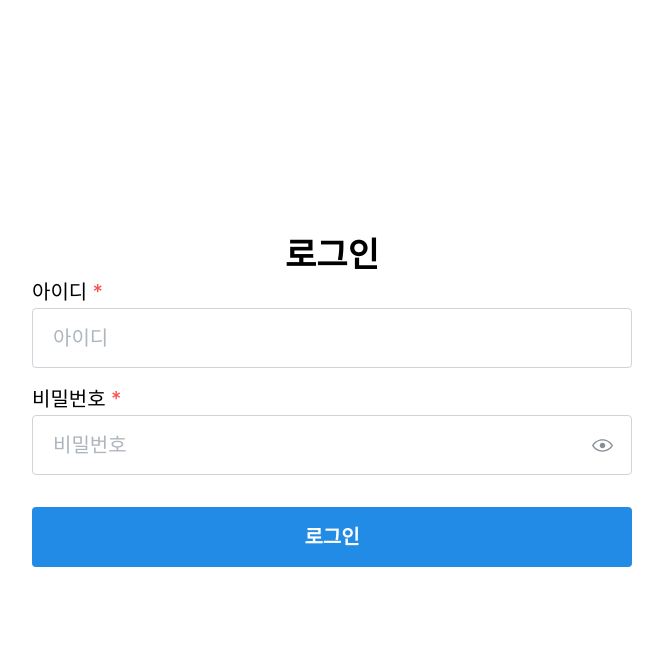
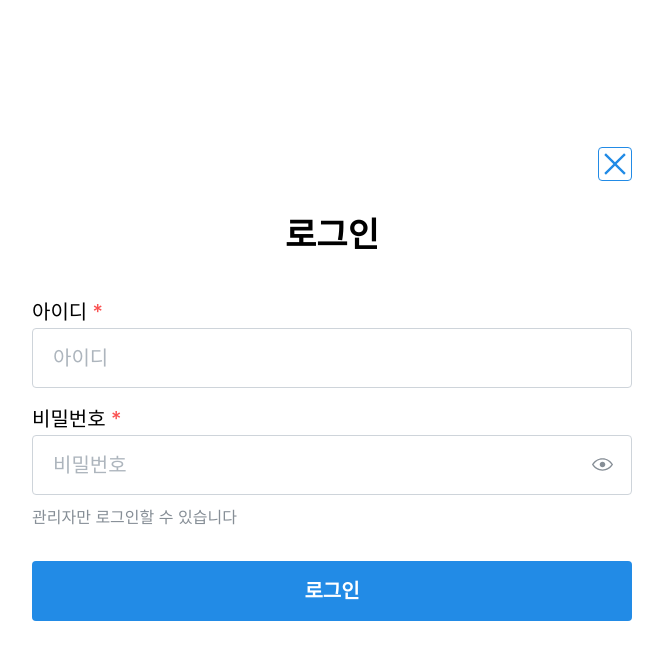
Before and after one commit to moon8603/Software-Enginnering-Project_SoftWizards, a React (Vite) app in the folder interactive-map/: page /loginpage in a window 1280 px wide. Shown: the top 660 px of the page, without its empty margins (308-971 px from the left). Built offline with nearby package versions, Linux system fonts and the light colour scheme.

Commit message:
Styling login page and some other element on other page. Add close button on login page

```diff
--- a/interactive-map/src/Routes.jsx
+++ b/interactive-map/src/Routes.jsx
@@ -5,6 +5,7 @@ import LoginBtn from "./components/LoginBtn";
 import LoginPage from "./pages/LoginPage";
 import ForumBtn from "./components/ForumBtn";
 import ForumPage from "./pages/ForumPage";
+// import PostDetail from "./components/PostDetail";
 
 function MyRoute() {
   return (
@@ -34,6 +35,7 @@ function MyRoute() {
 
       <Route path="/loginpage" element={<LoginPage />} />
       <Route path="/forumpage" element={<ForumPage />} />
+      {/* <Route path="/forumpage/:postId" element={<PostDetail />} /> */}
     </Routes>
   );
 }
--- a/interactive-map/src/components/Filter.jsx
+++ b/interactive-map/src/components/Filter.jsx
@@ -3,7 +3,7 @@ import { Button } from '@mantine/core'
 
 const Filter = () => {
   return (
-    <Button style={{width: "80px"}}>
+    <Button>
       필터
     </Button>
   )
--- a/interactive-map/src/components/ForumBtn.jsx
+++ b/interactive-map/src/components/ForumBtn.jsx
@@ -10,7 +10,7 @@ const ForumBtn = () => {
   }
 
   return (
-    <Button onClick={handleClick} style={{width: "80px"}}>
+    <Button onClick={handleClick}>
       게시판
     </Button>
   )
--- a/interactive-map/src/components/LoginBtn.jsx
+++ b/interactive-map/src/components/LoginBtn.jsx
@@ -10,7 +10,7 @@ const LoginBtn = () => {
   }
 
   return (
-    <Button onClick={handleClick} style={{width: "80px"}}>
+    <Button onClick={handleClick}>
       로그인
     </Button>
   )
--- a/interactive-map/src/components/Map.jsx
+++ b/interactive-map/src/components/Map.jsx
@@ -20,9 +20,9 @@ const Map = () => {
   useEffect(() => {
     const fetchFacilities = async () => {
       try {
-        // const response = await fetch("./src/data/facilities.json");
-        const response = await fetch("http://localhost:3000/main");
-        console.log(response);
+        const response = await fetch("./src/data/facilities.json");
+        // const response = await fetch("http://localhost:3000/main");
+        // console.log(response);
         if (!response.ok) {
           throw new Error("Failed to fetch facilities data");
         }
@@ -103,7 +103,7 @@ const Map = () => {
 
   // Function to select the appropriate icon
   const getIconForFacility = (facility) => {
-    console.log("facility type: ", facility.type[0]);
+    // console.log("facility type: ", facility.type[0]);
     if (!isWithinWorkingHours(facility.workingHour)) {
       return icons.grey;
     }
@@ -177,7 +177,6 @@ const Map = () => {
               <p key={descript}>{descript}</p>
             ))} */}
               <p>Working Hours: {facility.workingHour}</p>
-            {/* <img src="./src/images/red-icon.png" alt="" style={{ width: "100px", height: "100px" }}/> */}
               {/* Match and display the image */}
               {getImageForFacility(facility.name) && (
                 <img
--- a/interactive-map/src/components/PostLine.jsx
+++ b/interactive-map/src/components/PostLine.jsx
@@ -133,7 +133,7 @@ const PostLine = () => {
           >
             글 작성
           </Button>
-          <Text size="xl" color="dimmed" ml={5}>
+          <Text size="xl" color="dimmed" className="postline-no-post-text">
             게시물 없음
           </Text>
         </Center>
--- a/interactive-map/src/index.css
+++ b/interactive-map/src/index.css
@@ -10,12 +10,23 @@
 }
 .main-page-button {
   display: flex;
-  margin: 0 10px;
-  gap: 20px;
-  margin-top: 20px;
+  margin: 1rem;
+  margin-inline: auto;
+  padding: 0 10px;
 }
-.no-post-text {
-  padding: 20px;
+.routes-buttons {
+  display: flex;
+  gap: 8px;
+}
+
+
+
+/* login page styling */
+.loginpage-center-box-div{
+  display: flex;
+  justify-content: end;
+  position: relative;
+  bottom: 2rem;
 }
 
 
@@ -26,6 +37,10 @@
 
 
 /* PostLine.jsx file's styling */
+.postline-no-post-text {
+  margin-left: 20px;
+  margin-bottom: 20px;
+}
 .postline-title {
   cursor: pointer;
   word-break: break-word;
--- a/interactive-map/src/pages/LoginPage.jsx
+++ b/interactive-map/src/pages/LoginPage.jsx
@@ -1,4 +1,5 @@
 import { hasLength, isEmail, useForm } from "@mantine/form";
+import {  useNavigate  } from 'react-router-dom'
 import {
   TextInput,
   PasswordInput,
@@ -6,9 +7,14 @@ import {
   Box,
   Title,
   Center,
+  Text,
+  ActionIcon
 } from "@mantine/core";
+import { RiCloseLargeLine } from "react-icons/ri";
 
 const LoginPage = () => {
+  const navigate = useNavigate();
+
   const form = useForm({
     initialValues: {
       email: "",
@@ -44,15 +50,26 @@ const LoginPage = () => {
     }
   };
 
+  const handleCloseButton = () => {
+    navigate("/main");
+  }
+
   return (
     <Center w="100%" h="100vh">
       <Box
         w={{ base: "90%", sm: 500, lg: 600 }}
         py={{ base: "xs", sm: "md", lg: "xl" }}
       >
-        <Title ta="center" order={1}>
+        <div className="loginpage-center-box-div">
+          <ActionIcon onClick={() => handleCloseButton()} size="lg" variant="outline">
+            <RiCloseLargeLine size={28}/>
+          </ActionIcon>
+        </div>
+        <Title ta="center" order={1} mb={40}>
           로그인
         </Title>
+        {/* <Text c="dimmed" mb={4}>관리자만 로그인할 수 있습니다</Text> */}
+
         <form onSubmit={form.onSubmit(handleClick)}>
           <TextInput
             label="아이디"
@@ -71,6 +88,7 @@ const LoginPage = () => {
             {...form.getInputProps("password")}
             required
           />
+          <Text c="dimmed" mt="xs">관리자만 로그인할 수 있습니다</Text>
           <Button
             type="submit"
             fullWidth
```
Also changed, not shown: interactive-map/src/components/PostDetail.jsx (line endings or trailing spaces). Lines whose indentation alone changed are shown as unchanged.
